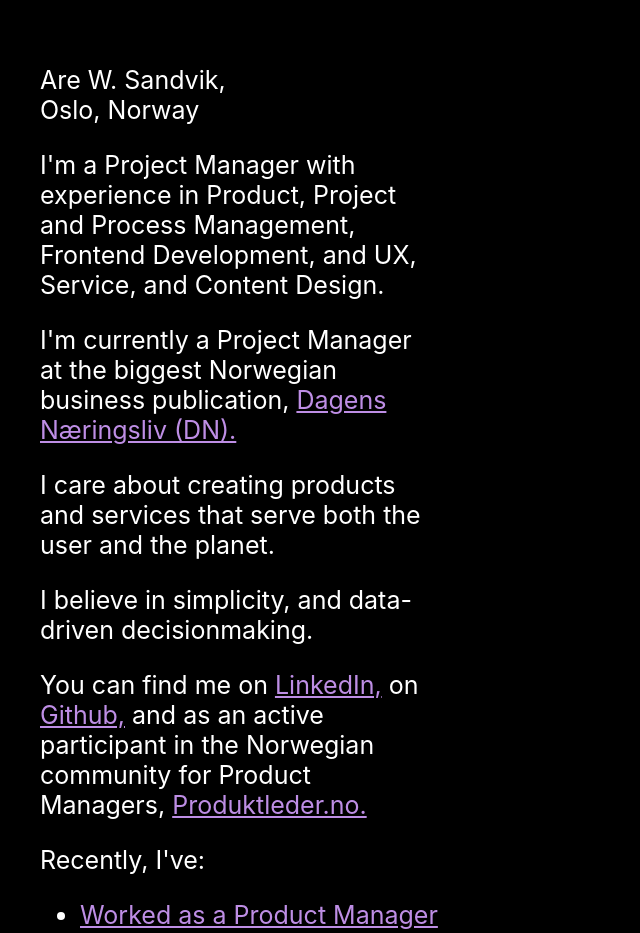
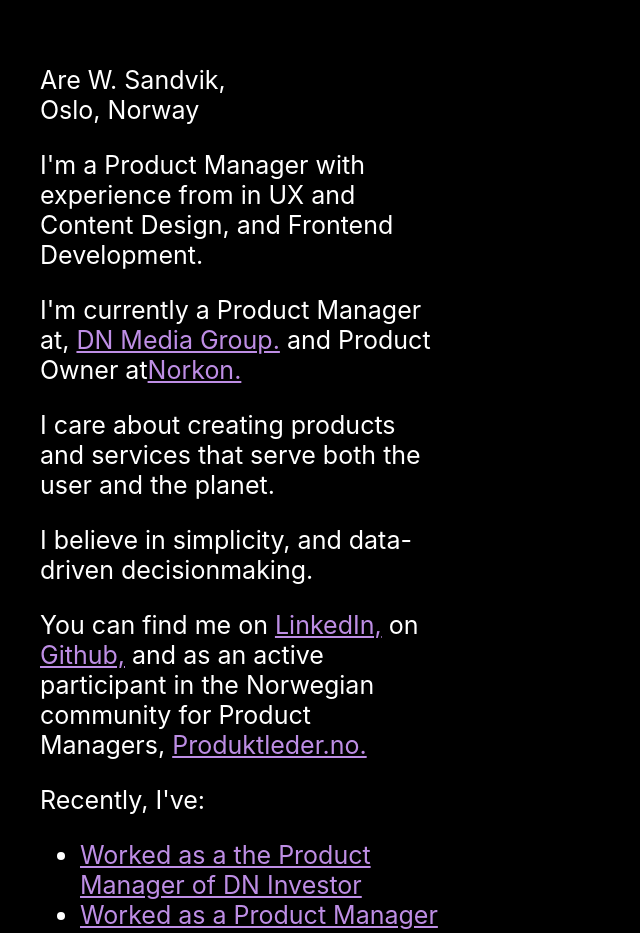
Before and after one commit to arews/portfolio, a React (Create React App) app in the folder web/: page / in a window 1280 px wide. Shown: the top 933 px of the page, without its empty margins (0-640 px from the left). Built offline with nearby package versions, Linux system fonts and the light colour scheme.

Commit message:
rewritten resume

```diff
--- a/web/src/App.js
+++ b/web/src/App.js
@@ -7,16 +7,21 @@
         <div>
         <p className="name">Are W. Sandvik,<br/>Oslo, Norway</p>
         <p>
-          I'm a Project Manager with experience in Product, Project and Process Management, Frontend Development, and UX, Service, and Content Design.
+          I'm a Product Manager with experience from in UX and Content Design, and Frontend Development.
         </p>
         <p>
-          I'm currently a Project Manager at the biggest Norwegian business publication,        <a
+          I'm currently a Product Manager at,        <a
           className="App-link"
           href="https://dn.no"
           rel="noopener noreferrer"
         >
-          Dagens Næringsliv (DN).
-        </a>
+          DN Media Group.
+        </a> and Product Owner at
+        <a
+          className="App-link"
+          href="https://www.norkon.net/"
+          rel="noopener noreferrer"
+        >Norkon.</a>
         </p>
         <p>I care about creating products and services that serve both the user and the planet.</p>
         <p>I believe in simplicity, and data-driven decisionmaking.</p>
@@ -41,9 +46,15 @@
           <ul>
           <li><a
              className="App-link"
+             href="https://www.dn.no/investor/"
+             rel="noopener noreferrer"
+             > Worked as a the Product Manager of DN Investor
+            </a></li>
+          <li><a
+             className="App-link"
              href="https://www.shiftx.com"
              rel="noopener noreferrer"
-             > Worked as a Product Manager for the Norwegian SaaS ShiftX
+             > Worked as a Product Manager for the Norwegian (now acquired) SaaS ShiftX
             </a></li>
             <li><a
              className="App-link"
```
